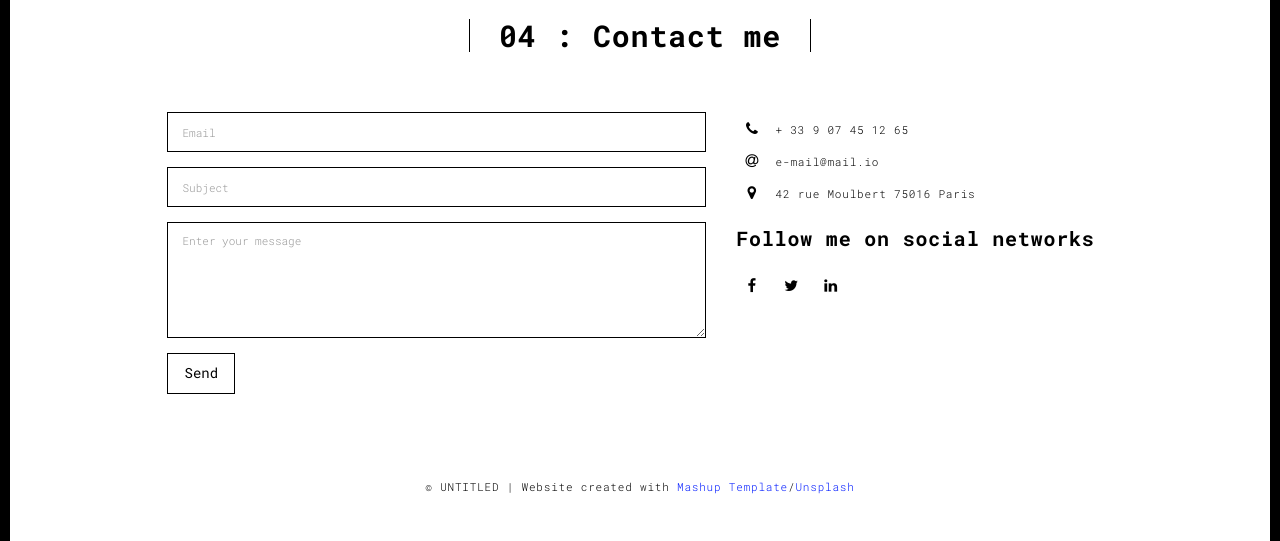
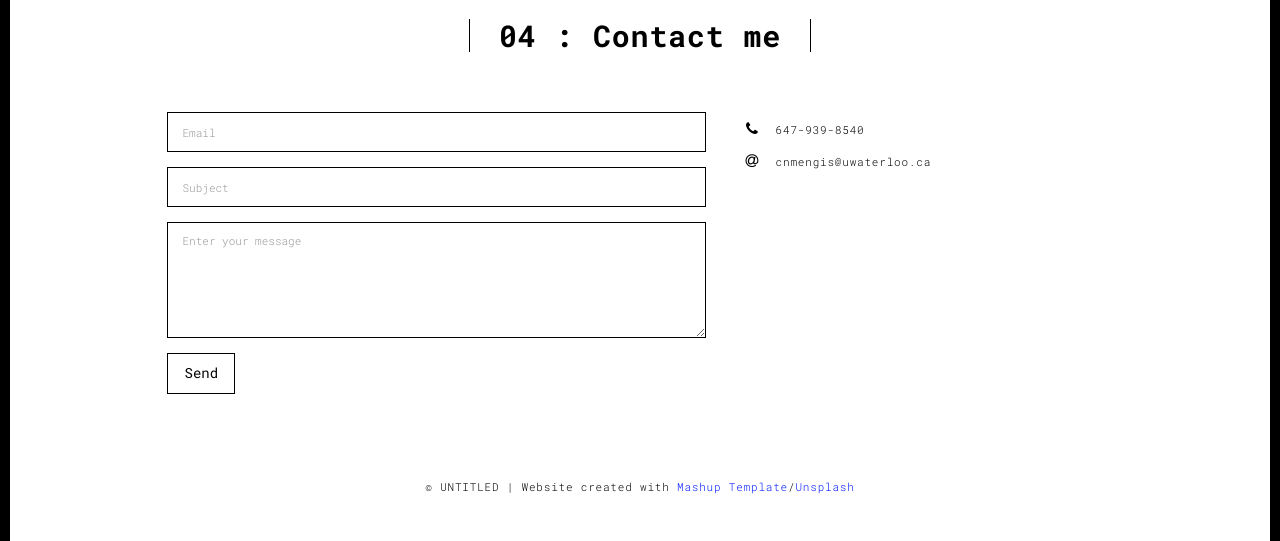
Before and after one commit to Caleb-Mengistu/portfo, a Flask app: page /contact.html in a window 1280 px wide. Shown: the part 90-631 px from the top of the page. Run offline with Flask 3, Linux system fonts and the light colour scheme; some libraries are stand-ins or nearby versions.

Commit message:
Update contact.html

```diff
--- a/templates/contact.html
+++ b/templates/contact.html
@@ -13,9 +13,9 @@
   <meta name="msapplication-tap-highlight" content="no">
 
   <link rel="apple-touch-icon" sizes="180x180" href="static/assets/apple-icon-180x180.png">
-  <link href="static/assets/favicon.ico" rel="icon">
+  <link href="static/assets/web.ico" rel="icon">
 
-  <title>Title page</title>
+  <title>Contact</title>
 
 <link href="static/main.3f6952e4.css" rel="stylesheet"></head>
 
@@ -79,31 +79,16 @@
                           <span class="fa-icon">
                             <i class="fa fa-phone" aria-hidden="true"></i>
                           </span>
-                          + 33 9 07 45 12 65
+                          647-939-8540
                         </li>
                         <li>
                           <span class="fa-icon">
                             <i class="fa fa-at" aria-hidden="true"></i>
                           </span>
-                          e-mail@mail.io
-                        </li>
-                        <li>
-                          <span class="fa-icon">
-                            <i class="fa fa fa-map-marker" aria-hidden="true"></i>
-                          </span>
-                          42 rue Moulbert 75016 Paris
+                          cnmengis@uwaterloo.ca
                         </li>
                       </ul>
-                      <h3>Follow me on social networks</h3>
-                      <a href="http://www.facebook.com" title="" class="fa-icon">
-                        <i class="fa fa-facebook"></i>
-                      </a>
-                      <a href="http://www.twitter.com" title="" class="fa-icon">
-                        <i class="fa fa-twitter"></i>
-                      </a>
-                      <a href="http://www.linkedin.com" title="" class="fa-icon">
-                        <i class="fa fa-linkedin"></i>
-                      </a>
+
 
                     </div>
                   </div>
```
